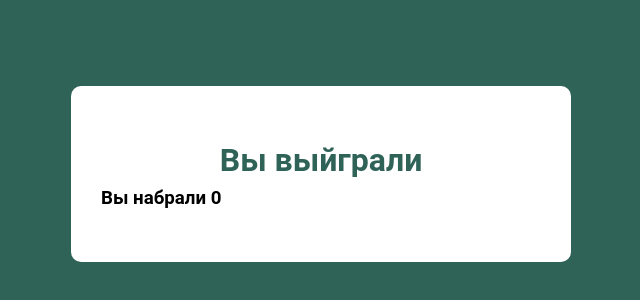
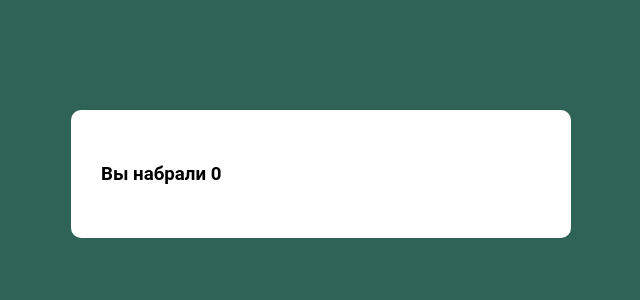
Before and after one commit to Iimanbek/Ak-Zhol-driving-school-, a Vue app: page /testingg/finish in a window 1280 px wide. Shown: the part 226-526 px from the top of the page, without its empty margins (319-959 px from the left). Built offline with nearby package versions, Linux system fonts and the light colour scheme.

Commit message:
made result of test

```diff
--- a/src/components/AboutMe.vue
+++ b/src/components/AboutMe.vue
@@ -11,7 +11,7 @@
                         <p>студентов <br> подготовил <br> индивидуально к практическому вождению</p>
                     </div>
                     <div class="imgConeiner">
-                        <img src="../imagesAboutme/lsd5bncnvkaa6qq0qtp4l8w2sezwshtk 1.png">
+                        <img src="../imagesAboutme/lslsl.png">
                     </div>
                 </div>
             </div>
@@ -46,7 +46,7 @@
                         <p>студентов <br> было выпущено в автошколе</p>
                     </div>
                     <div class="imgConeiner">
-                        <img src="../imagesAboutme/a7c63e6182e05103b9ededcf4a3fe8ad 1.png">
+                        <img src="../imagesAboutme/imageAboutme.png">
                     </div>
                 </div>
             </div>
--- a/src/components/Tests.vue
+++ b/src/components/Tests.vue
@@ -90,6 +90,7 @@
           // this.$router.replace({ path: `/testing/${+idd + 1}`});
           if (this.$route.params.id >= this.valueStore.dataQst.length ){
             this.$router.replace({ path: '/testingg/finish'})
+            this.valueStore.testFinish = 'Тест пройден'
           }
           if (this.qstAnswers.answer === this.valueStore.valueRadio) {
             this.valueStore.ANSWERS += 1
@@ -109,6 +110,7 @@
 
             if (this.valueStore.NOANSWERS === 3){
               this.$router.replace({ path: '/testingg/finish'})
+              this.valueStore.testFinish = 'Тест не пройден'
             }
           }
         }
--- a/src/components/testFinish.vue
+++ b/src/components/testFinish.vue
@@ -1,7 +1,7 @@
 <template>
     <div class="main_wrapper">
         <div class="result_wrapper">
-            <h1>Вы выйграли</h1>
+            <h1 :style="{'color': colorofH }">{{ valueStore.testFinish }}</h1>
             <h3>Вы набрали {{ valueStore.ANSWERS }} </h3>
         </div>
     </div>
@@ -12,7 +12,7 @@ import { useValueStore } from '../store/getValue';
 export default {
     data() {
         return {
-
+            colorofH:''
         }
     },
     methods: {
@@ -22,6 +22,11 @@ export default {
         // this.returnnn()
     },
     mounted() {
+        if (this.valueStore.testFinish.length === 3) {
+            this.colorofH = 'red'
+        }else{
+            this.colorofH = 'rgba(48, 99, 88, 1)'
+        }
     },
     computed:{
         ...mapStores(useValueStore)
@@ -58,7 +63,7 @@ export default {
   border-radius: 10px;
   h1{
     text-align: center;
-    color: rgba(48, 99, 88, 1);
+    // color: rgba(48, 99, 88, 1);
   }
 }
 .main_wrapper{
--- a/src/store/getValue.js
+++ b/src/store/getValue.js
@@ -11,7 +11,8 @@ export const useValueStore = defineStore('value',{
         dataQst: null,
         dataAnswers: null,
         ANSWERS: 0,
-        NOANSWERS: 0
+        NOANSWERS: 0,
+        testFinish: ''
     }),
     actions:{
         async getQST(){
```
Also changed, not shown: src/imagesAboutme/imageAboutme.png (renamed from src/imagesAboutme/a7c63e6182e05103b9ededcf4a3fe8ad 1.png).
